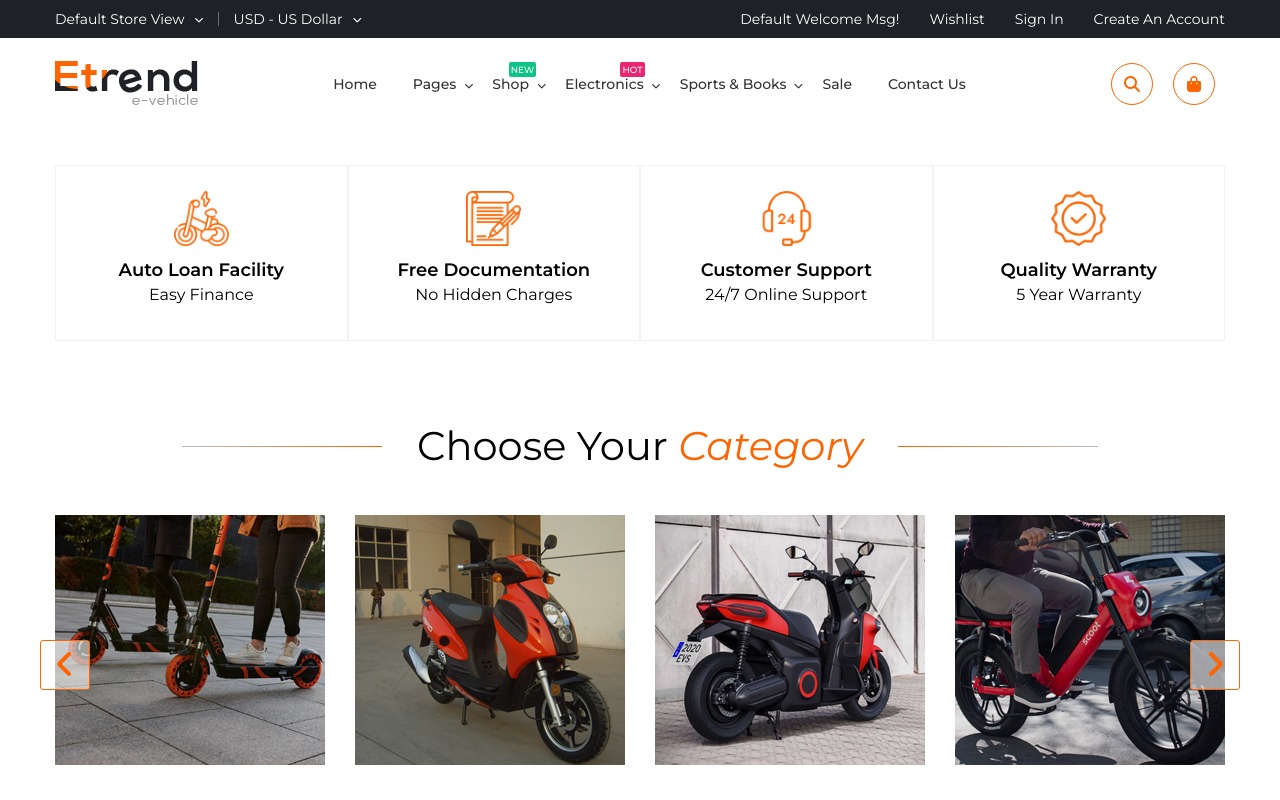
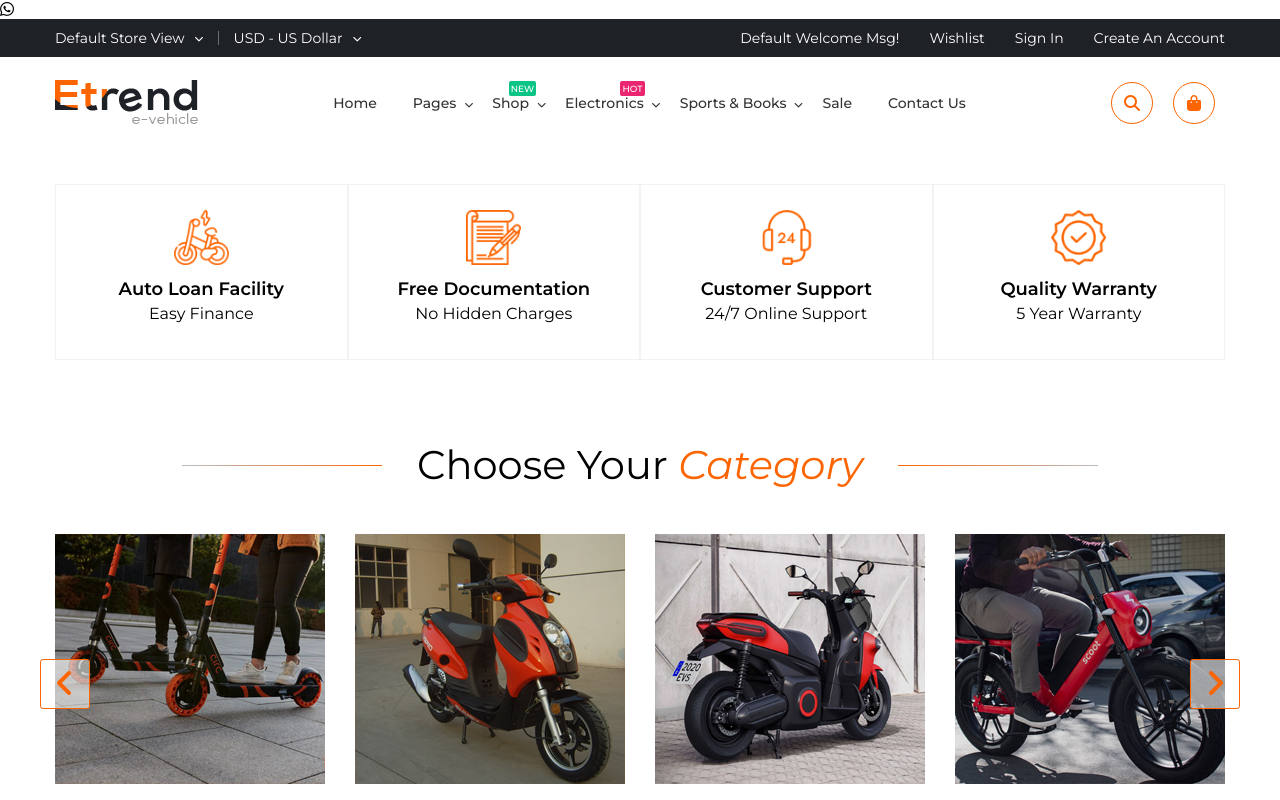
Before and after one commit to GotiJemish/layout-1, a plain HTML site: page index.html in a window 1280 px wide. Shown: the top 800 px of the page. Drawn offline with Linux system fonts and the light colour scheme.

Commit message:
Update index.html

```diff
--- a/index.html
+++ b/index.html
@@ -19,6 +19,12 @@
 </head>
 
 <body>
+<a class="whatsapp">
+    <i class="fa-brands fa-whatsapp"></i>
+</a>
+
+
+
     <!-- header block start -->
     <header>
         <!-- header top start -->
```
